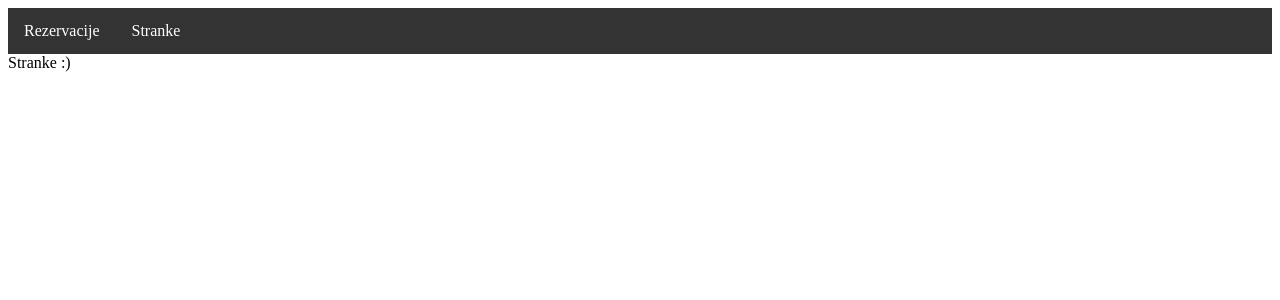
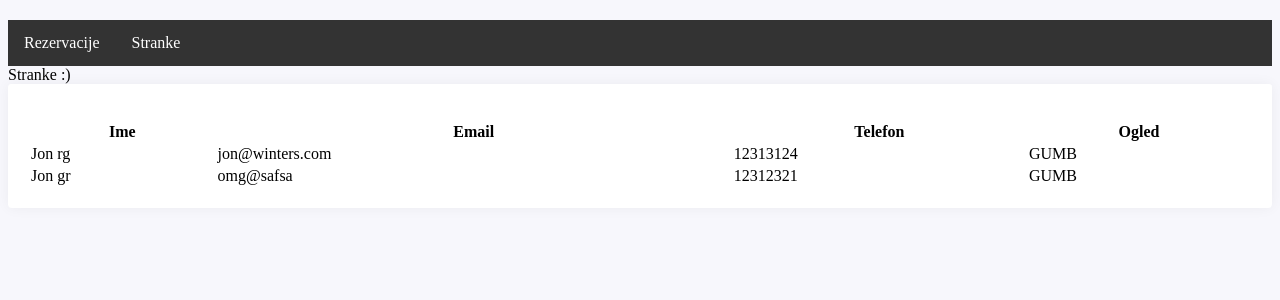
Before and after one commit to nyxthejon/glinsek_webapp, a PHP site: page /stranke.php in a window 1280 px wide. Shown: the top 300 px of the page. Run offline with PHP 8.4, Linux system fonts and the light colour scheme.

Commit message:
priprava izpisa za stranke

```diff
--- /dev/null
+++ b/stranke.css
@@ -0,0 +1,66 @@
+body{margin-top:20px;
+    background-color: #f7f7fc;
+    }
+
+    .timeline {
+        list-style-type: none;
+        position: relative
+    }
+
+    .timeline:before {
+        background: #dee2e6;
+        left: 9px;
+        width: 2px;
+        height: 100%
+    }
+
+    .timeline-item:before,
+    .timeline:before {
+        content: " ";
+        display: inline-block;
+        position: absolute;
+        z-index: 1
+    }
+
+    .timeline-item:before {
+        background: #fff;
+        border-radius: 50%;
+        border: 3px solid #3b7ddd;
+        left: 0;
+        width: 20px;
+        height: 20px
+    }
+    .card {
+        margin-bottom: 24px;
+        box-shadow: 0 0 0.875rem 0 rgba(33,37,41,.05);
+    }
+    .card {
+        position: relative;
+        display: flex;
+        flex-direction: column;
+        min-width: 0;
+        word-wrap: break-word;
+        background-color: #fff;
+        background-clip: initial;
+        border: 0 solid transparent;
+        border-radius: .25rem;
+    }
+    .card-body {
+        flex: 1 1 auto;
+        padding: 1.25rem;
+    }
+    .card-header:first-child {
+        border-radius: .25rem .25rem 0 0;
+    }
+    .card-header {
+        border-bottom-width: 1px;
+    }
+    .pb-0 {
+        padding-bottom: 0!important;
+    }
+    .card-header {
+        padding: 1rem 1.25rem;
+        margin-bottom: 0;
+        background-color: #fff;
+        border-bottom: 0 solid transparent;
+    }
--- a/stranke.php
+++ b/stranke.php
@@ -4,10 +4,54 @@
     <meta charset="UTF-8">
     <meta http-equiv="X-UA-Compatible" content="IE=edge">
     <meta name="viewport" content="width=device-width, initial-scale=1.0">
+    <link rel="stylesheet" href="stranke.css">
     <title>Document</title>
 </head>
 <body>
     <?php require 'header.php' ?>
     Stranke :)
+
+    <div class="container">
+    <div class="container-fluid p-0">
+
+		<div class="row">
+			<div class="col-xl-8">
+				<div class="card">
+					<div class="card-header pb-0">
+						<div class="card-actions float-right">
+						</div>
+					</div>
+					<div class="card-body">
+						<table class="table table-striped" style="width:100%">
+							<thead>
+								<tr>
+									<th>Ime</th>
+									<th>Email</th>
+									<th>Telefon</th>
+                                    <th>Ogled</th>
+								</tr>
+							</thead>
+							<tbody>
+								<tr>
+									<td>Jon rg</td>
+									<td>jon@winters.com</td>
+                                    <td>12313124</td>
+									<td>GUMB</td>
+								</tr>
+								<tr>
+                                    <td>Jon gr</td>
+									<td>omg@safsa</td>
+									<td>12312321</td>
+									<td>GUMB</td>
+								</tr>
+
+							</tbody>
+						</table>
+					</div>
+				</div>
+			</div>
+
+	</div>
+</div>
 </body>
 </html>
```
